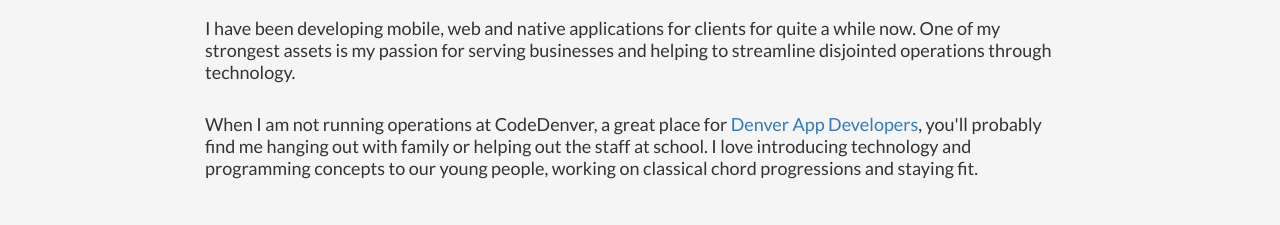
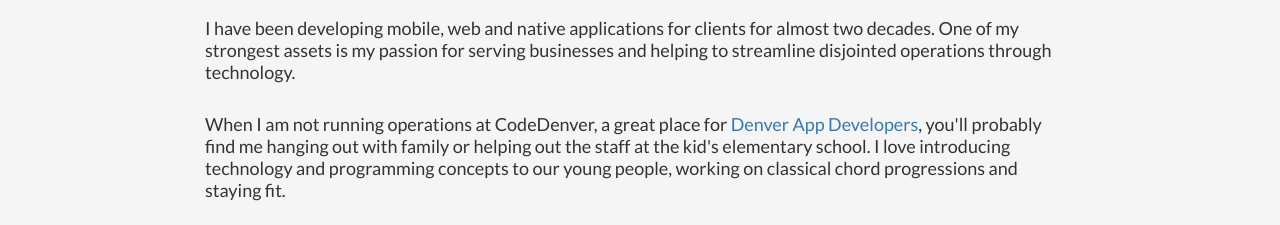
Before and after one commit to nysky1/jbportfolio, a plain HTML site: page index.html in a window 1280 px wide. Shown: the part 575-800 px from the top of the page. Drawn offline with nearby package versions, Linux system fonts and the light colour scheme; a script that the page names is missing.

Commit message:
feedback

```diff
--- a/index.html
+++ b/index.html
@@ -43,7 +43,7 @@
             <div class="bio">
                 <h3 class="headerUnderline">More About Me</h3>
                 <h4 class="bioBody text-left">
-                    I have been developing mobile, web and native applications for clients for quite a while now.
+                    I have been developing mobile, web and native applications for clients for almost two decades.
                     One of my strongest assets is my passion for serving businesses and helping to streamline
                     disjointed operations
                     through technology.
@@ -51,7 +51,7 @@
                 <h4 class="bioBody text-left">
                     When I am not running operations at CodeDenver, a great place for <a href="https://www.codedenver.com/denver-app-developers/">Denver
                         App Developers</a>, you'll
-                    probably find me hanging out with family or helping out the staff at school. I love introducing
+                    probably find me hanging out with family or helping out the staff at the kid's elementary school. I love introducing
                     technology and programming concepts to our young people, working on classical chord progressions
                     and staying fit.
                 </h4>
```
